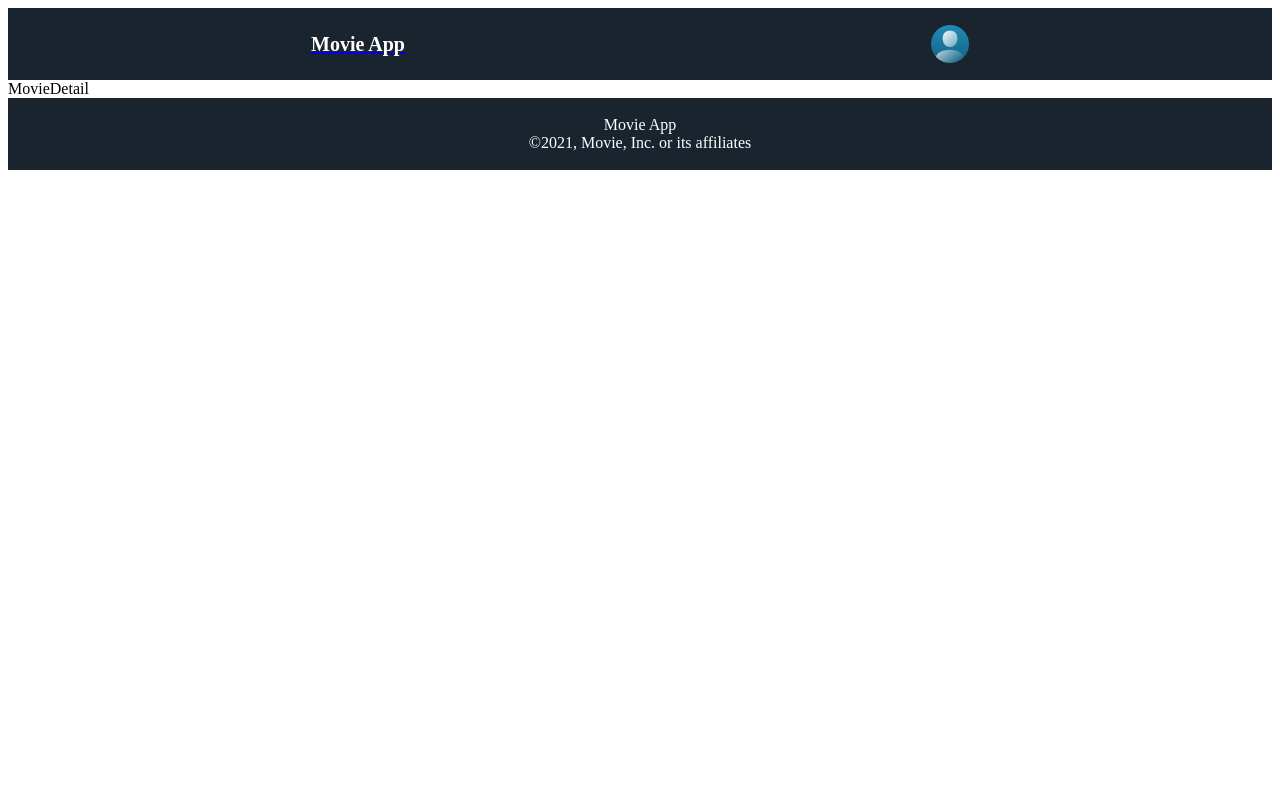
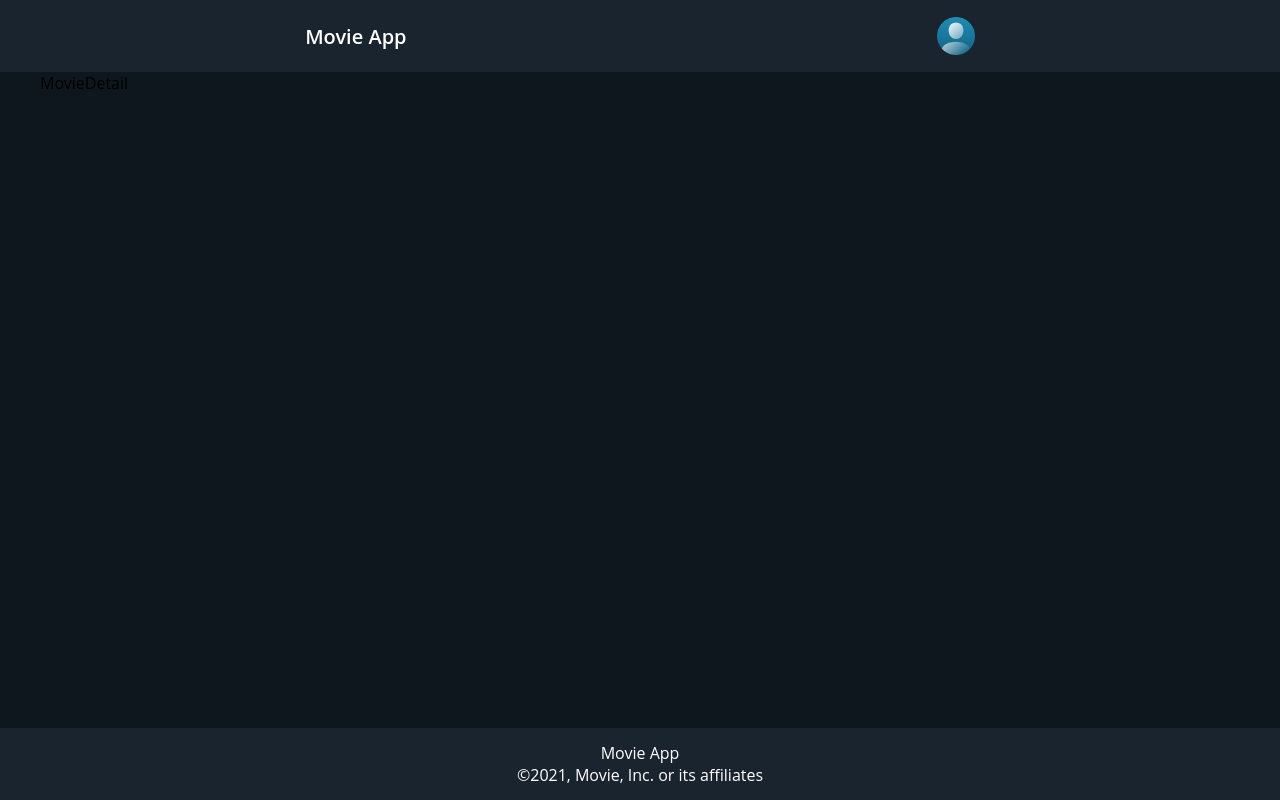
Before and after one commit to ozkanparlakkilic/redux-movie-app, a React (Create React App) app: page /movie/1 in a window 1280 px wide. Built offline with nearby package versions, Linux system fonts and the light colour scheme.

Commit message:
style app component

```diff
--- a/src/App.js
+++ b/src/App.js
@@ -12,12 +12,13 @@
     <div className="app">
       <Router>
         <Header />
-        <Switch>
-          <Route path="/" exact component={Home} />
-          <Route path="/movie/:imdbID" component={MovieDetails} />
-          <Route component={PageNotFound} />
-        </Switch>
-
+        <div className="container">
+          <Switch>
+            <Route path="/" exact component={Home} />
+            <Route path="/movie/:imdbID" component={MovieDetails} />
+            <Route component={PageNotFound} />
+          </Switch>
+        </div>
         <Footer />
       </Router>
     </div>
--- a/src/App.scss
+++ b/src/App.scss
@@ -1,38 +1,36 @@
-.App {
-  text-align: center;
+@import "../src//common/colors.scss";
+
+* {
+  margin: 0;
+  padding: 0;
+  box-sizing: border-box;
+  font-family: "Open Sans" , sans-serif;
 }
 
-.App-logo {
-  height: 40vmin;
-  pointer-events: none;
+html{
+  height: 100%;
 }
 
-@media (prefers-reduced-motion: no-preference) {
-  .App-logo {
-    animation: App-logo-spin infinite 20s linear;
-  }
+body {
+  background: $primary-color;
+  height: 100%;
 }
 
-.App-header {
-  background-color: #282c34;
-  min-height: 100vh;
+a {
+  text-decoration: none;
+}
+
+#root {
+  height: 100%;
+}
+
+.app{
+  height: 100%;
   display: flex;
   flex-direction: column;
-  align-items: center;
-  justify-content: center;
-  font-size: calc(10px + 2vmin);
-  color: white;
 }
 
-.App-link {
-  color: #61dafb;
+.container {
+  margin: 0 40px;
+  flex: 1;
 }
-
-@keyframes App-logo-spin {
-  from {
-    transform: rotate(0deg);
-  }
-  to {
-    transform: rotate(360deg);
-  }
-}
```
